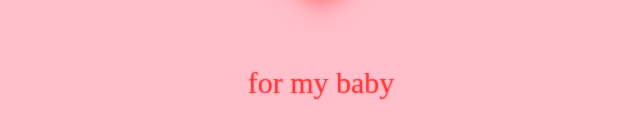
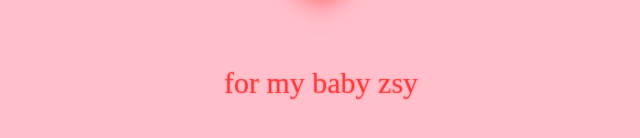
Before and after one commit to Nanshenger/Nanshenger.github.io, a plain HTML site: page index.html in a window 1280 px wide. Shown: the part 334-472 px from the top of the page, without its empty margins (319-959 px from the left). Drawn offline with Linux system fonts and the light colour scheme.

Commit message:
Update index.html

```diff
--- a/index.html
+++ b/index.html
@@ -75,7 +75,7 @@
 
 <body>
     <div class="box"></div>
-    <p>for my baby</p>
+    <p>for my baby zsy</p>
 </body>
 
 </html>
```
